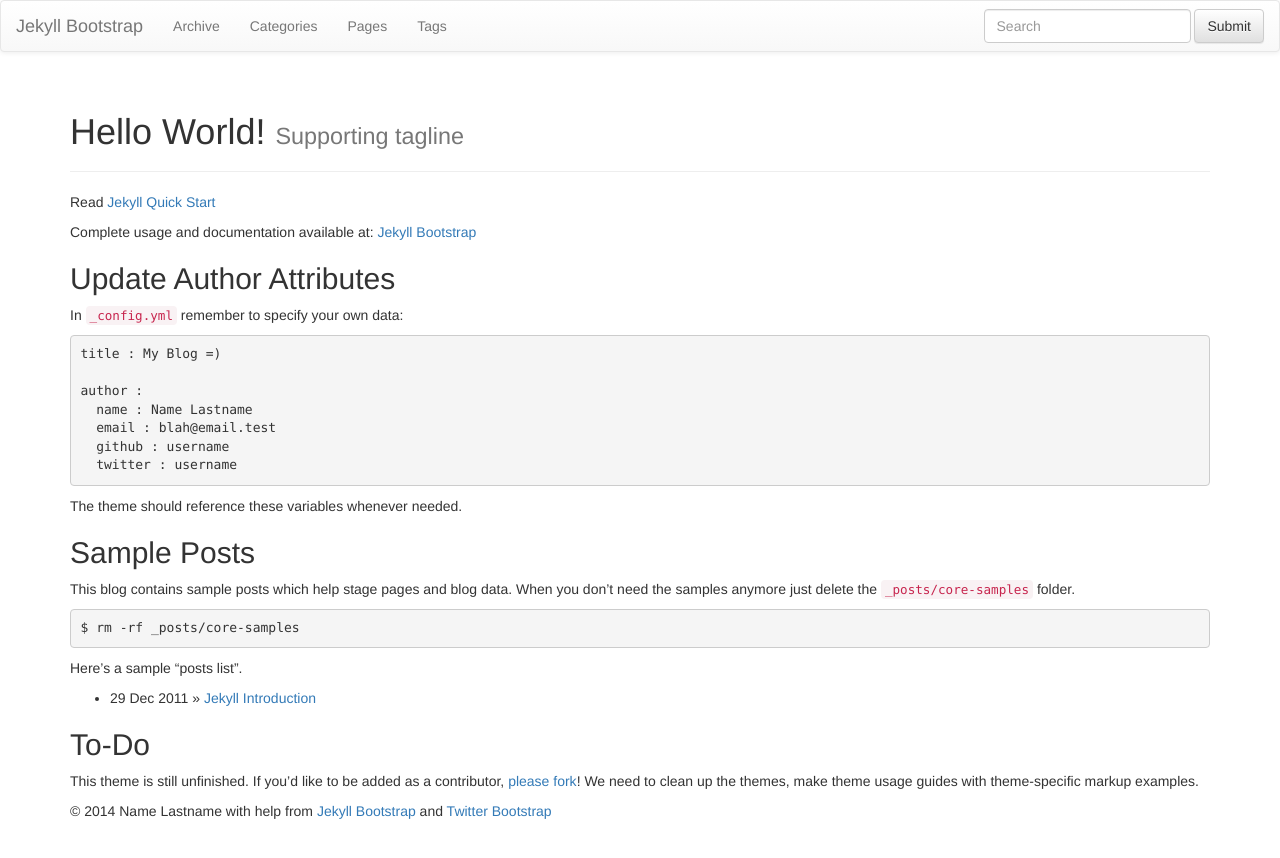
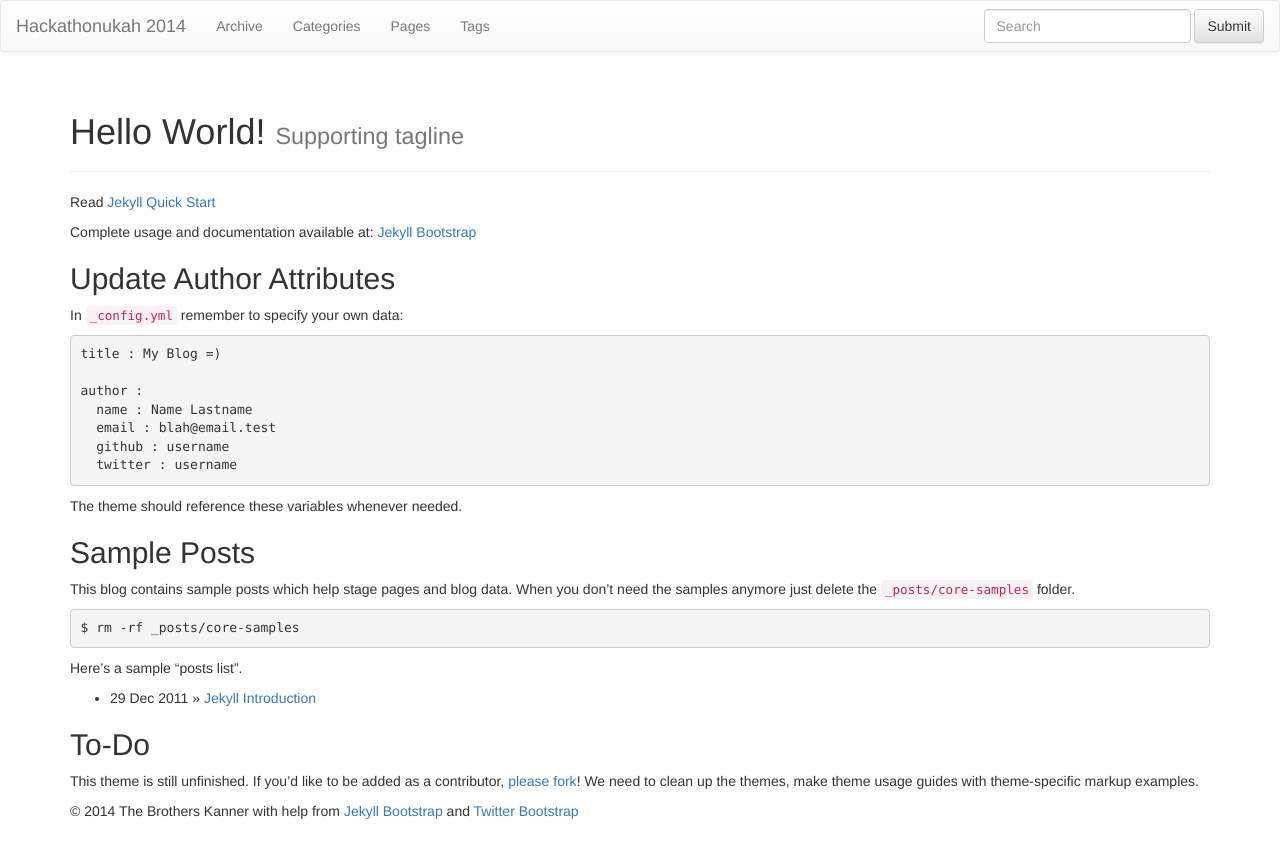
Before and after one commit to DKanner/Hackathonukah, a Jekyll site: the page built from index.md, in a window 1280 px wide. Shown: the top 858 px of the page. Built offline with Jekyll 4.4.1, drawn with Linux system fonts in a browser that asks for light colours; nearby versions of some CDN libraries; library files that are not in the unit come from our copies.

Commit message:
initial config file update

```diff
--- a/_config.yml
+++ b/_config.yml
@@ -3,19 +3,19 @@
 permalink: /:categories/:year/:month/:day/:title
 
 exclude: [".rvmrc", ".rbenv-version", "README.md", "Rakefile", "changelog.md"]
-pygments: true
+highlighter: pygments
 
 # Themes are encouraged to use these universal variables
 # so be sure to set them if your theme uses them.
 #
-title : Jekyll Bootstrap
-tagline: Site Tagline
+title : Hackathonukah 2014
+tagline: 1000 Crazy Nights
 author :
-  name : Name Lastname
-  email : blah@email.test
-  github : username
-  twitter : username
-  feedburner : feedname
+  name : The Brothers Kanner
+  email :
+  github :
+  twitter :
+  feedburner :
 
 # The production_url is only used when full-domain names are needed
 # such as sitemap.txt
@@ -25,7 +25,7 @@
 # Else if you are pushing to username.github.io, replace with your username.
 # Finally if you are pushing to a GitHub project page, include the project name at the end.
 #
-production_url : http://username.github.io
+production_url : http://DKanner.github.io/Hackathonukah
 
 # All Jekyll-Bootstrap specific configurations are namespaced into this hash
 #
@@ -54,7 +54,7 @@
   #   - Only the following values are falsy: ["", null, false]
   #   - When setting BASE_PATH it must be a valid url.
   #     This means always setting the protocol (http|https) or prefixing with "/"
-  BASE_PATH : false
+  BASE_PATH : https://DKanner.github.io/Hackathonukah # to be replaced
 
   # By default, the asset_path is automatically defined relative to BASE_PATH plus the enabled theme.
   # ex: [BASE_PATH]/assets/themes/[THEME-NAME]
@@ -80,7 +80,7 @@
   # Set 'provider' to false to turn commenting off globally.
   #
   comments :
-    provider : disqus
+    provider : false
     disqus :
       short_name : jekyllbootstrap
     livefyre :
@@ -100,7 +100,7 @@
   analytics :
     provider : google
     google :
-        tracking_id : 'UA-123-12'
+        tracking_id : 'UA-123-12' # SET THIS UP
     getclicky :
       site_id :
     mixpanel :
```
Also changed, not shown: 1 other file.
